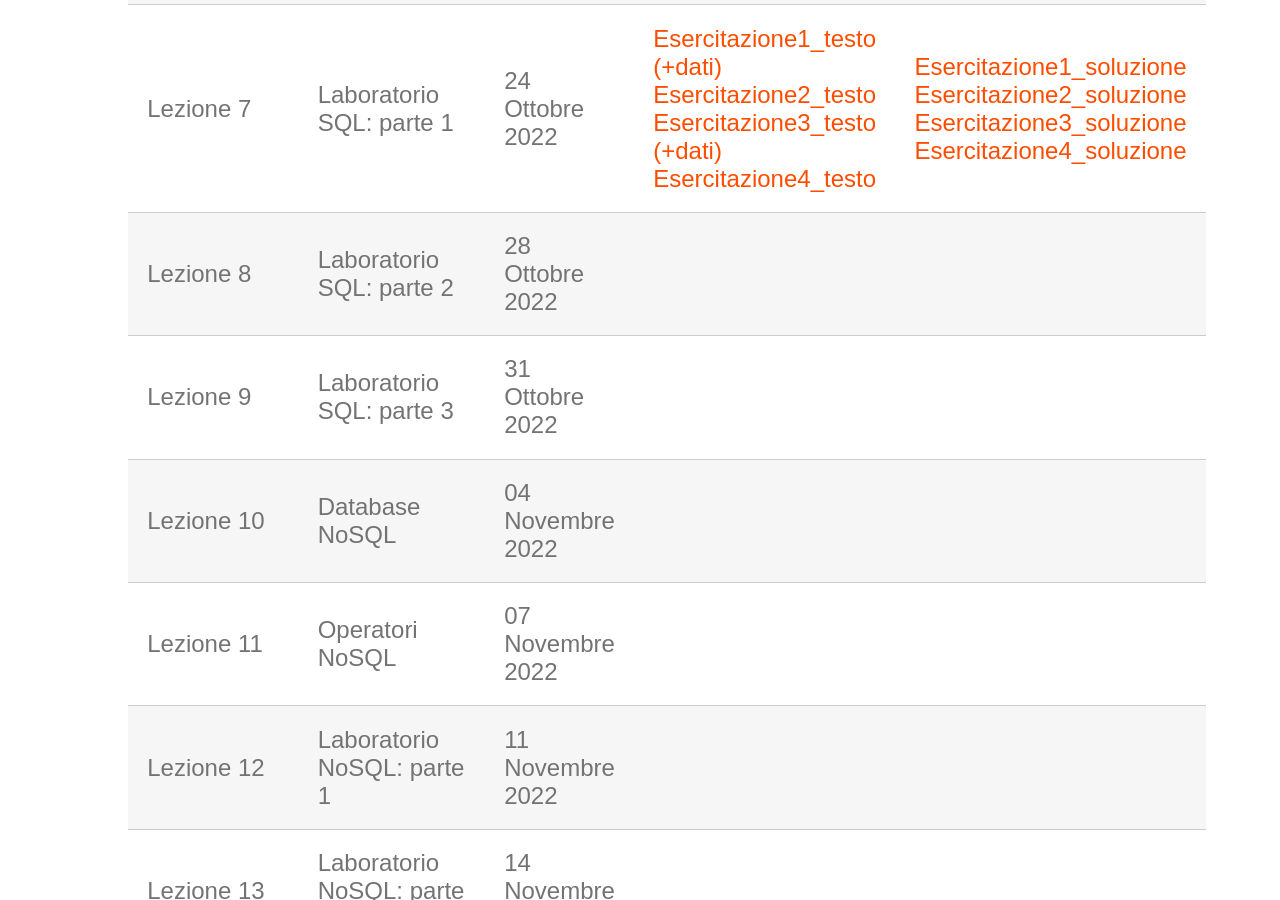
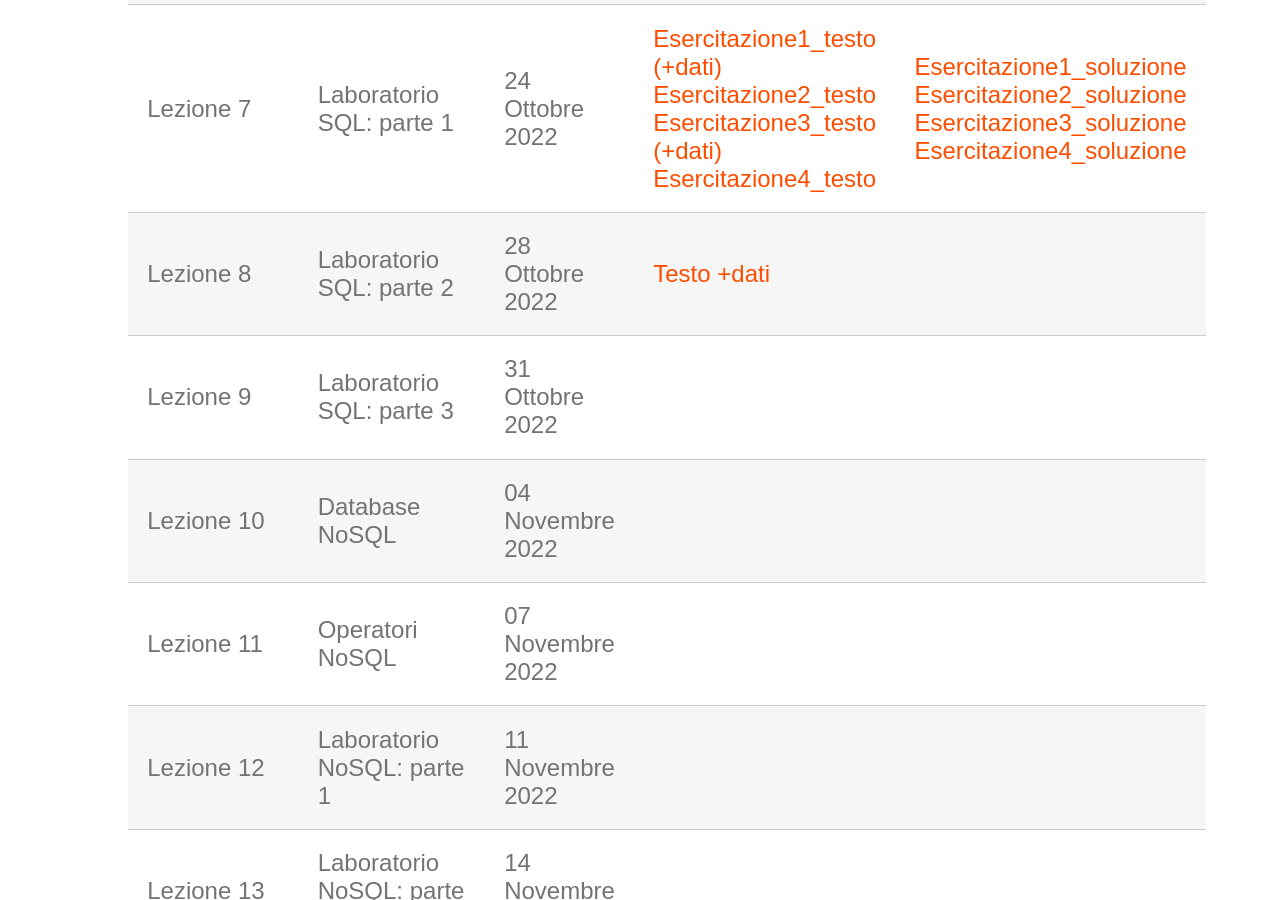
Before and after one commit to perceivelab/database-course, a Jekyll site: the page built from lezioni.md, in a window 1280 px wide and 900 px high, scrolled down 1218 px. Built offline with Jekyll 4.4.1, drawn with Linux system fonts in a browser that asks for light colours; our own code applies the rules of GitHub Pages for plain Markdown files.

Commit message:
Update lezioni.md

```diff
--- a/lezioni.md
+++ b/lezioni.md
@@ -15,7 +15,7 @@ Questa pagina contiene le slide, note e gli esempi di codice delle lezioni del c
 | Lezione 5  | SQL Avanzato                             | 17 Ottobre 2022   | [Operatori Aggregati](https://drive.google.com/file/d/1YqAuOcYnx2okRPGMOlK00QKvHX6t-Cf2/view?usp=sharing), [MySQL](https://drive.google.com/file/d/1vsvOpQil_n-gnUfZv1C0aTXPbk3eorOK/view?usp=sharing)                       | [Dati_es1](https://drive.google.com/file/d/1tuE5tC5BfNo53BtE35M-ITawzY5-AMdB/view?usp=sharing)            |
 | Lezione 6  | SQL: trigger e procedure                 | 17 Ottobre 2022   |    [Advanced SQL](https://drive.google.com/file/d/1gwbvt1cCsAN91pKShpLmL8Oj_n_zUnp6/view?usp=sharing)                     |             |
 | Lezione 7  | Laboratorio SQL: parte 1                 | 24 Ottobre 2022   | [Esercitazione1_testo](https://drive.google.com/file/d/1U7OOJdAS7KO35V79Vkql-YpQXpWCPwRe/view?usp=sharing) [(+dati)](https://drive.google.com/file/d/122AD9a5xM8PO9B2fIntYr81e0XD-PYM0/view?usp=sharing) [Esercitazione2_testo](https://drive.google.com/file/d/1lpOeANRIWdL4h5ZbLlucaei8sS1Z3sCH/view?usp=sharing) [Esercitazione3_testo](https://drive.google.com/file/d/1UBj_yDPDhH0sH9tkBtHdZI0sey8b-94q/view?usp=sharing) [(+dati)](https://drive.google.com/file/d/1Lso_VbmuBDzh7EZmy8xklQM3Bns2T-Uf/view?usp=sharing) [Esercitazione4_testo](https://drive.google.com/file/d/1kx_pa-Yqc9-CLwG40t6fspy2g8xAlcDF/view?usp=sharing)                    | [Esercitazione1_soluzione](https://drive.google.com/file/d/1p-mm4RzjTjfpVHwOzRGYKUhoqb7TLbB7/view?usp=sharing) [Esercitazione2_soluzione](https://drive.google.com/file/d/1L2MaRo9BAhRCuUIc1AUR4EUGKgINsC97/view?usp=sharing) [Esercitazione3_soluzione](https://drive.google.com/file/d/1oIO4nZcUjdeIPyhyiAjkA2sRAOsOya-k/view?usp=sharing) [Esercitazione4_soluzione](https://drive.google.com/file/d/1uu7KEYAfEzZPhewKmPiGe_MGt1cZvxsp/view?usp=sharing)         |
-| Lezione 8  | Laboratorio SQL: parte 2                 | 28 Ottobre 2022   |                         |             |
+| Lezione 8  | Laboratorio SQL: parte 2                 | 28 Ottobre 2022   | [Testo](https://drive.google.com/file/d/10TcOD8hcc9jl-LfiqNhUKGGWNrj6JKLt/view?usp=sharing) [+dati](https://drive.google.com/file/d/1eH-Y5O6zLPLvV3c3H4qK0SrZj5J58Ld_/view?usp=sharing)                       |             |
 | Lezione 9  | Laboratorio SQL: parte 3                 | 31 Ottobre 2022   |                         |             |
 | Lezione 10 | Database NoSQL                           | 04 Novembre 2022  |                         |             |
 | Lezione 11 | Operatori NoSQL                          | 07 Novembre 2022  |                         |             |
```
